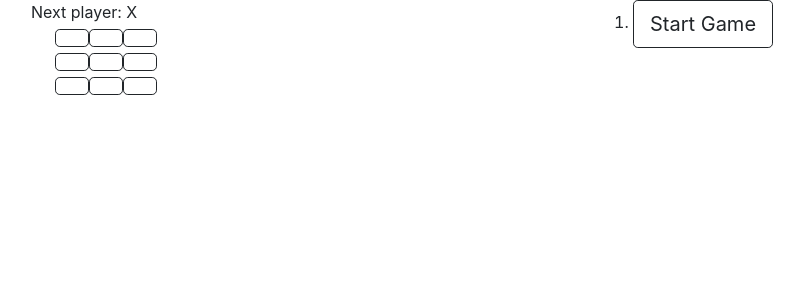
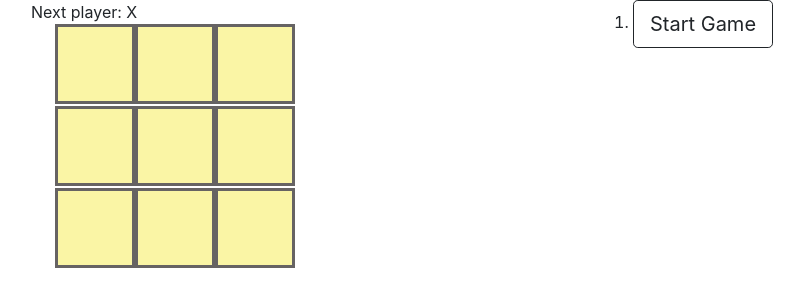
Before and after one commit to Johanna645/ristinolla, a React (Create React App) app: page / in a window 1280 px wide. Shown: the top 306 px of the page, without its empty margins (51-855 px from the left). Built offline with nearby package versions, Linux system fonts and the light colour scheme.

Commit message:
add styled components,move components to own files

```diff
--- a/package.json
+++ b/package.json
@@ -6,10 +6,12 @@
     "@testing-library/jest-dom": "^5.11.4",
     "@testing-library/react": "^11.1.0",
     "@testing-library/user-event": "^12.1.10",
+    "@types/styled-components": "^5.1.9",
     "bootstrap": "^5.0.1",
     "react": "^17.0.2",
     "react-dom": "^17.0.2",
     "react-scripts": "4.0.3",
+    "styled-components": "^5.3.0",
     "web-vitals": "^1.0.1"
   },
   "scripts": {
--- /dev/null
+++ b/src/components/Board.tsx
@@ -0,0 +1,50 @@
+import React from 'react';
+import { Square } from './Square';
+
+type Value = 'X' | 'O' | null;
+type BoardState = Value[];
+type BoardProps = {
+  board: BoardState;
+  onClick: (square: number) => void;
+};
+type SquareProps = {
+  value: Value;
+  onClick: () => void;
+};
+
+export function Board({ board, onClick }: BoardProps) {
+  // create properties for a square in the given index
+  const createProps = (square: number): SquareProps => {
+    return {
+      value: board[square],
+      onClick: () => onClick(square),
+    };
+  };
+  return (
+    <div>
+      <div className="container">
+        <div className="row">
+          <div className="col">
+            <Square {...createProps(0)} />
+            <Square {...createProps(1)} />
+            <Square {...createProps(2)} />
+          </div>
+        </div>
+        <div className="row">
+          <div className="col">
+            <Square {...createProps(3)} />
+            <Square {...createProps(4)} />
+            <Square {...createProps(5)} />
+          </div>
+        </div>
+        <div className="row">
+          <div className="col">
+            <Square {...createProps(6)} />
+            <Square {...createProps(7)} />
+            <Square {...createProps(8)} />
+          </div>
+        </div>
+      </div>
+    </div>
+  );
+}
--- a/src/components/Game.tsx
+++ b/src/components/Game.tsx
@@ -1,20 +1,7 @@
 import React from 'react';
+import { Log } from './Log';
+import { Board } from './Board';
 import { useGameState } from './GameState';
-
-type Value = 'X' | 'O' | null;
-type BoardState = Value[];
-type SquareProps = {
-  value: Value;
-  onClick: () => void;
-};
-type BoardProps = {
-  board: BoardState;
-  onClick: (square: number) => void;
-};
-type LogProps = {
-  history: BoardState[];
-  jumpTo: (step: number) => void;
-};
 
 function Game() {
   const { gameState, current, xIsNext, jumpTo, winner, handleClick } =
@@ -43,76 +30,4 @@ function Game() {
   );
 }
 
-function Board({ board, onClick }: BoardProps) {
-  // create properties for a square in the given index
-  const createProps = (square: number): SquareProps => {
-    return {
-      value: board[square],
-      onClick: () => onClick(square),
-    };
-  };
-  return (
-    <div>
-      <div className="container">
-        <div className="row">
-          <div className="col">
-            <Square {...createProps(0)} />
-            <Square {...createProps(1)} />
-            <Square {...createProps(2)} />
-          </div>
-        </div>
-        <div className="row">
-          <div className="col">
-            <Square {...createProps(3)} />
-            <Square {...createProps(4)} />
-            <Square {...createProps(5)} />
-          </div>
-        </div>
-        <div className="row">
-          <div className="col">
-            <Square {...createProps(6)} />
-            <Square {...createProps(7)} />
-            <Square {...createProps(8)} />
-          </div>
-        </div>
-      </div>
-    </div>
-  );
-}
-
-function Square(props: SquareProps) {
-  return (
-    <button
-      type="button"
-      className="btn btn-outline-dark btn-lg"
-      onClick={props.onClick}
-    >
-      {props.value}
-    </button>
-  );
-}
-
-function Log(props: LogProps) {
-  return (
-    <div>
-      <ol>
-        {props.history.map((step, move) => {
-          const desc = move ? 'Go to move #' + move : 'Start Game';
-          return (
-            <li key={move}>
-              <button
-                type="button"
-                className="btn btn-outline-dark btn-lg"
-                onClick={() => props.jumpTo(move)}
-              >
-                {desc}
-              </button>
-            </li>
-          );
-        })}
-      </ol>
-    </div>
-  );
-}
-
 export default Game;
--- /dev/null
+++ b/src/components/Log.tsx
@@ -0,0 +1,30 @@
+import React from 'react';
+import { BoardState } from './GameState';
+
+type LogProps = {
+  history: BoardState[];
+  jumpTo: (step: number) => void;
+};
+
+export function Log(props: LogProps) {
+  return (
+    <div>
+      <ol>
+        {props.history.map((step, move) => {
+          const desc = move ? 'Go to move #' + move : 'Start Game';
+          return (
+            <li key={move}>
+              <button
+                type="button"
+                className="btn btn-outline-dark btn-lg"
+                onClick={() => props.jumpTo(move)}
+              >
+                {desc}
+              </button>
+            </li>
+          );
+        })}
+      </ol>
+    </div>
+  );
+}
--- /dev/null
+++ b/src/components/Square.tsx
@@ -0,0 +1,22 @@
+import React from 'react';
+import styled from 'styled-components';
+
+type Value = 'X' | 'O' | null;
+type SquareProps = {
+  value: Value;
+  onClick: () => void;
+};
+
+const StyledSquare = styled.button`
+  width: 5rem;
+  height: 5rem;
+  background-color: #faf5a5;
+  border: 0.2rem solid #666363;
+  // padding: 0.1rem;
+  font-size: 3rem;
+  font-weight: bold;
+`;
+
+export function Square(props: SquareProps) {
+  return <StyledSquare onClick={props.onClick}>{props.value}</StyledSquare>;
+}
```
Also changed, not shown: src/App.css (+9 -0 lines), 2 other files (tests, documents, lock files or other folders).
